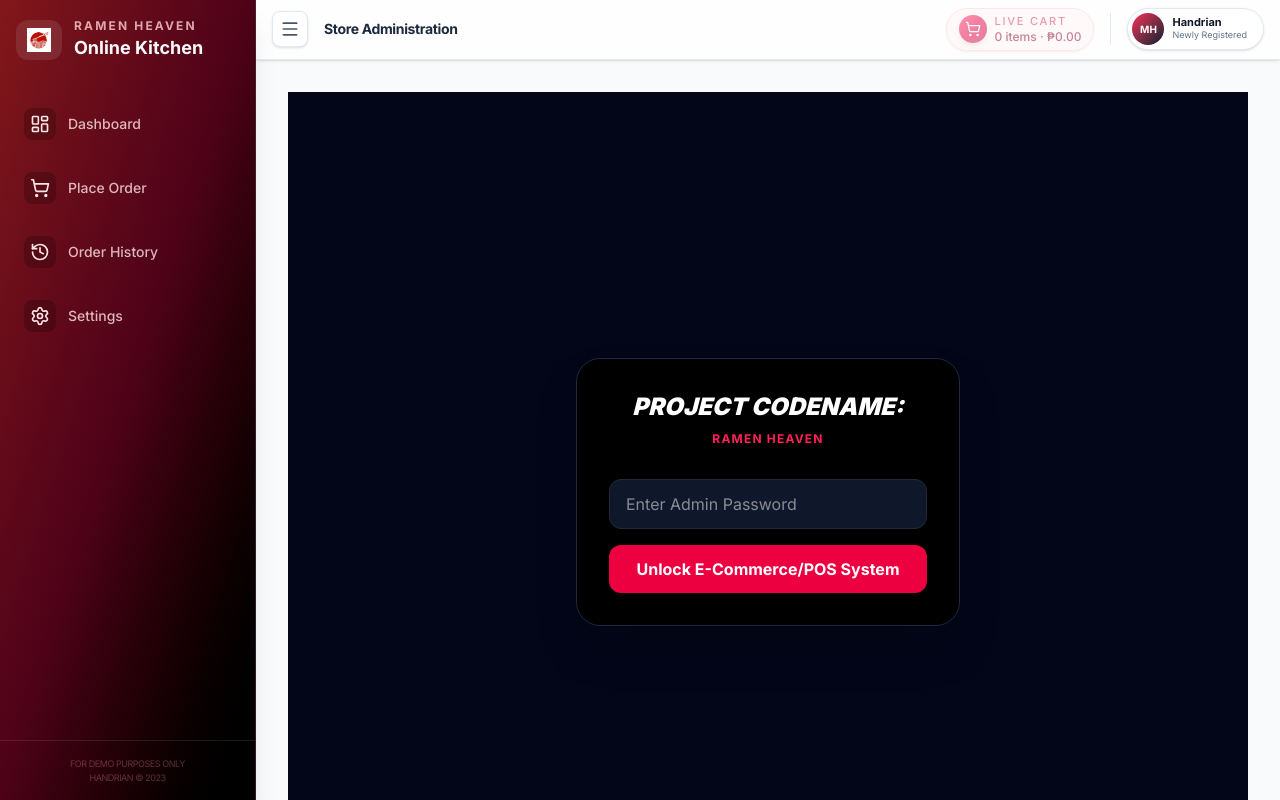
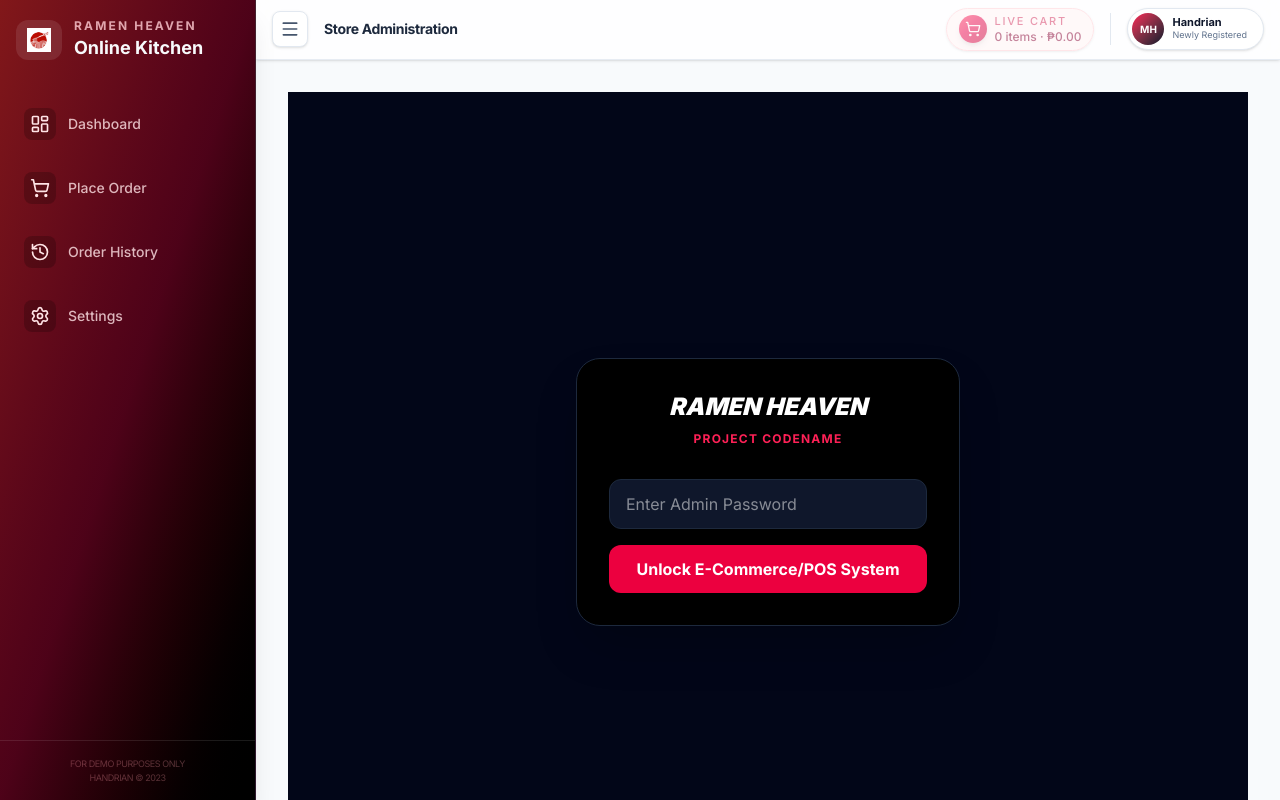
Before and after one commit to deeptux/apptest-ecommerce, a Next.js app: page /login in a window 1280 px wide. Built offline with nearby package versions, Linux system fonts and the light colour scheme.

Commit message:
update login form details again

```diff
--- a/src/app/login/page.tsx
+++ b/src/app/login/page.tsx
@@ -26,8 +26,8 @@ export default function LoginPage() {
     <div className="flex min-h-screen items-center justify-center bg-slate-950 px-4">
       <div className="w-full max-w-sm rounded-3xl border border-slate-800 bg-black p-8 shadow-2xl">
         <div className="text-center mb-8">
-          <h1 className="text-2xl font-black text-white italic">PROJECT CODENAME:</h1>
-          <p className="text-xs text-rose-500 font-bold uppercase tracking-widest mt-2">RAMEN HEAVEN</p>
+          <h1 className="text-2xl font-black text-white italic">RAMEN HEAVEN</h1>
+          <p className="text-xs text-rose-500 font-bold uppercase tracking-widest mt-2">Project Codename</p>
         </div>
 
         <form onSubmit={handleLogin} className="space-y-4">
```
